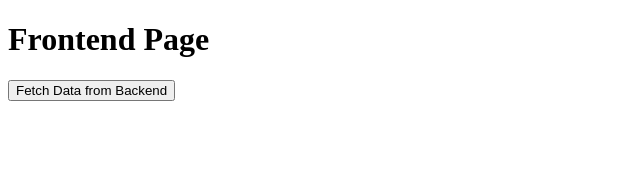
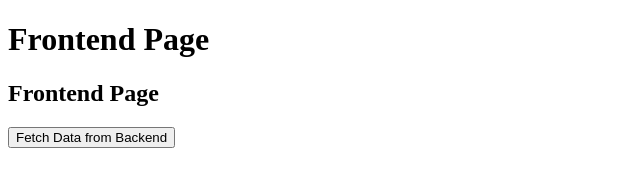
Before and after one commit to sushmithashiva04-ops/forCI, a plain HTML site: page index.html in a window 1280 px wide. Shown: the whole page, without its empty margins (0-640 px from the left). Drawn offline with Linux system fonts and the light colour scheme.

Commit message:
Update index.html

```diff
--- a/index.html
+++ b/index.html
@@ -6,6 +6,7 @@
   </head>
   <body>
     <h1>Frontend Page</h1>
+    <h2>Frontend Page</h2>
     <button id="fetchBtn">Fetch Data from Backend</button>
     <pre id="output"></pre>
 
```
